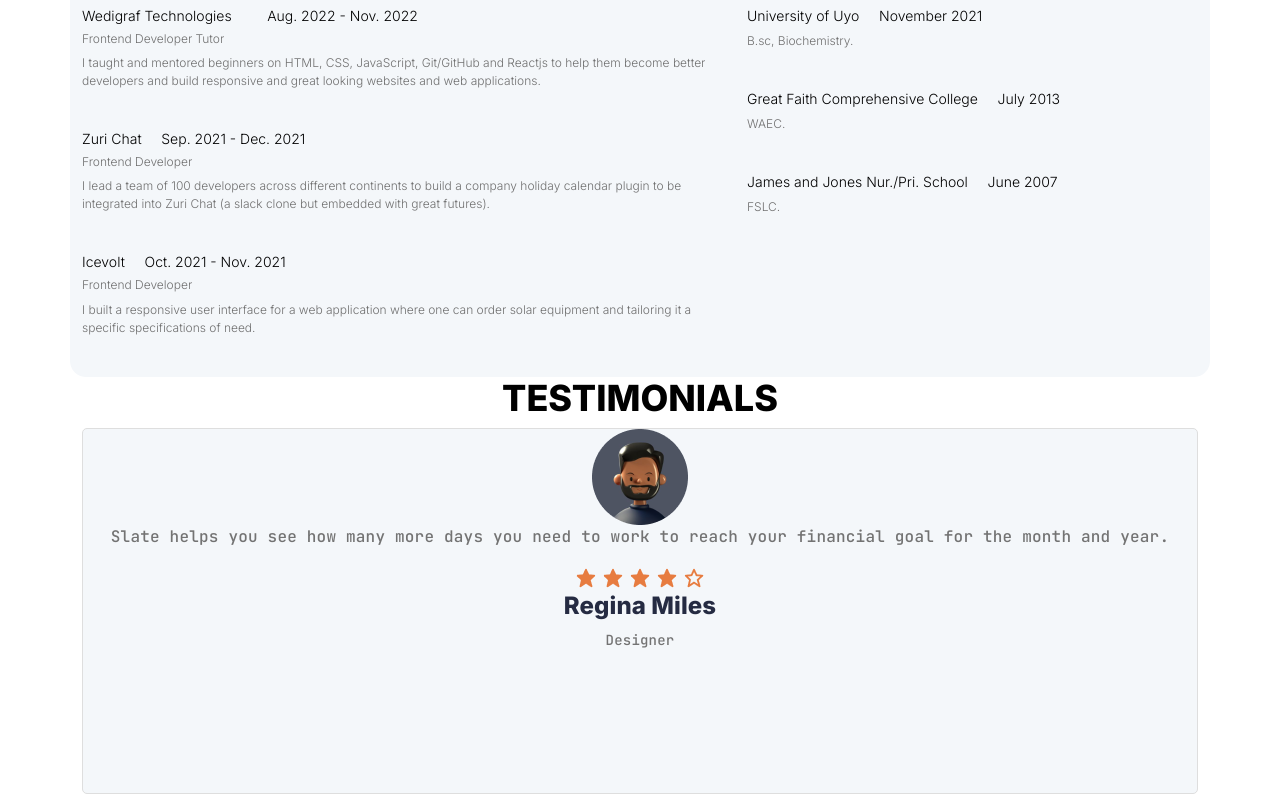
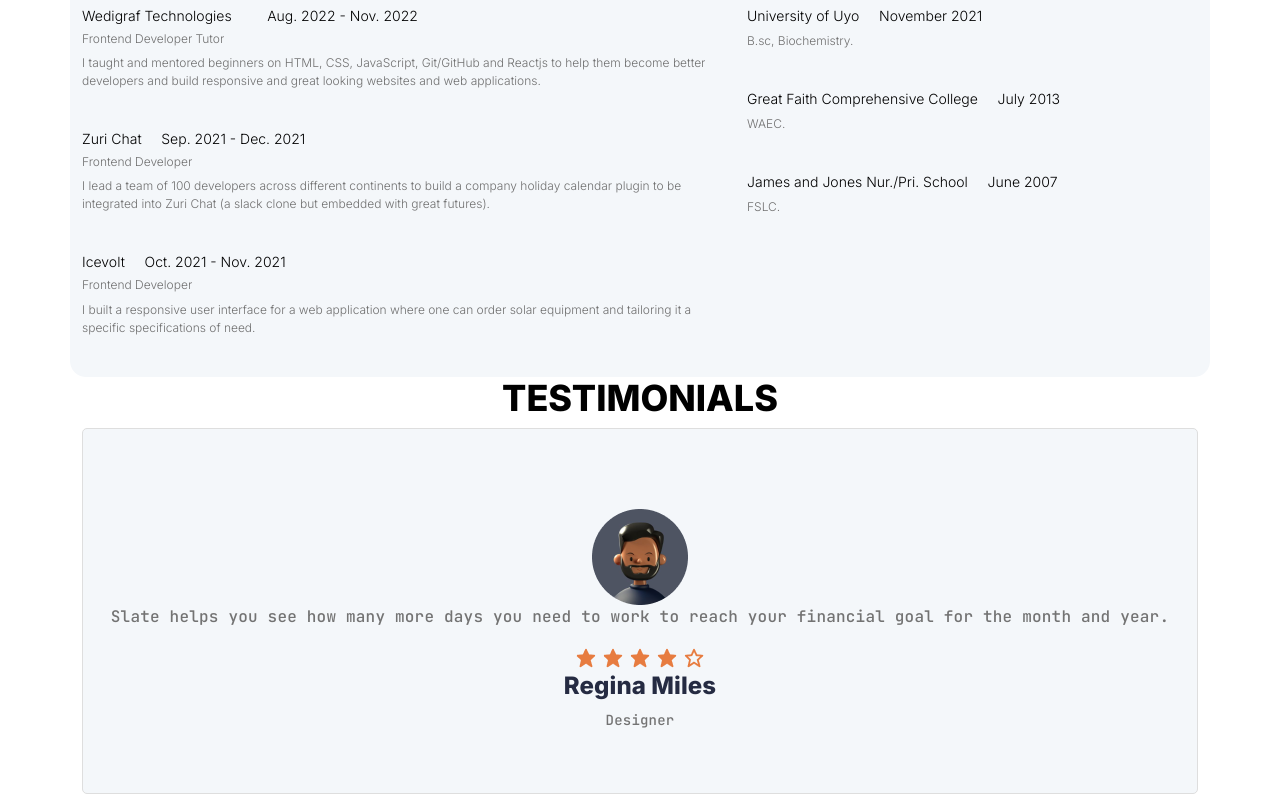
Before and after one commit to Richardjackson-web/myPortfolio, a React (Create React App) app: page / in a window 1280 px wide. Shown: the part 1405-2199 px from the top of the page. Built offline with nearby package versions, Linux system fonts and the light colour scheme.

Commit message:
I created the testimonial section

```diff
--- a/src/Pages/About/About.css
+++ b/src/Pages/About/About.css
@@ -141,6 +141,9 @@ background: #F4F7FA;
 border: 1px solid #DEDEDE;
 border-radius: 5px;
 }
+.test-img{
+    padding-top: 5rem;
+}
 .test-text{
     font-family: 'JetBrains Mono';
 font-style: normal;
--- a/src/Pages/About/About.js
+++ b/src/Pages/About/About.js
@@ -85,7 +85,7 @@ function About() {
           <Col sm={12}>
           <h1 className="testimonial">TESTIMONIALS</h1>
           <div className="test-div">
-            <img src={Test}/>
+            <img className="test-img" src={Test}/>
             <p className="test-text">Slate helps you see how many more days you need to work to reach your financial goal for the month and year.</p>
             <img src={Stars}/>
             <h3 className="test-client">Regina Miles</h3>
@@ -94,6 +94,7 @@ function About() {
           </Col>
       </Row>
     </Container>
+
     </div>
   )
 }
```
